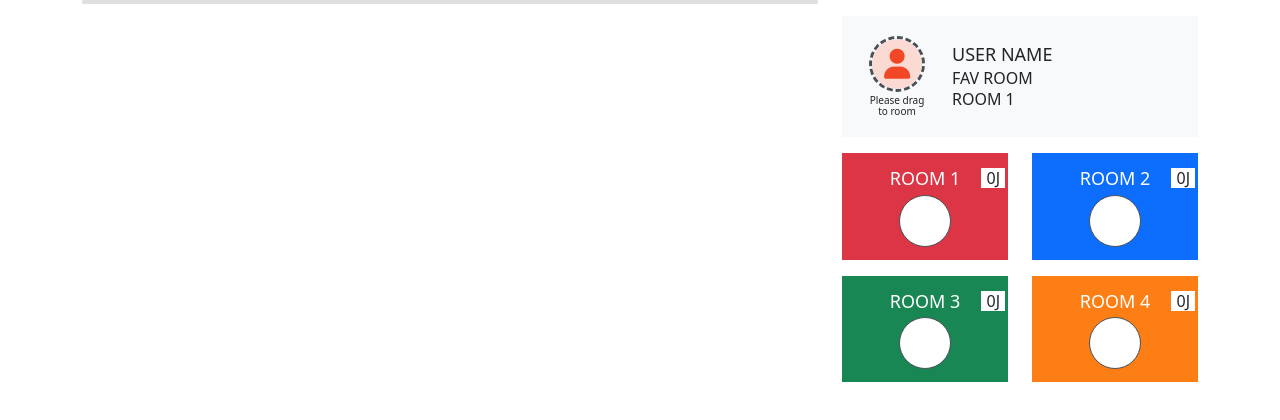
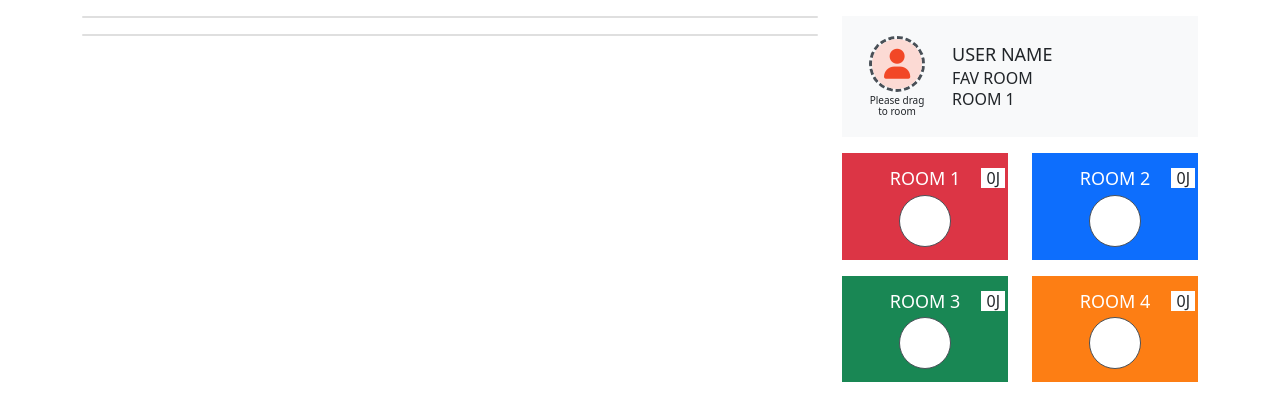
Before and after one commit to ferranpuigmar/conquer, a web app: file public/templates/rooms.html in a window 1280 px wide. Shown: the part 56-476 px from the top of the page. Run offline with its HTML, style and script files only (its server is not run), Linux system fonts and the light colour scheme.

Commit message:
rooms v0.3

```diff
--- a/public/templates/rooms.html
+++ b/public/templates/rooms.html
@@ -30,10 +30,10 @@
     <div class="container">
       <div class="row">
         <div class="col-lg-8">
-          <section>
+          <section class="my-3">
             <div class="card"></div>
           </section>
-          <section>
+          <section class="my-3">
             <div class="card"></div>
           </section>
         </div>
```
